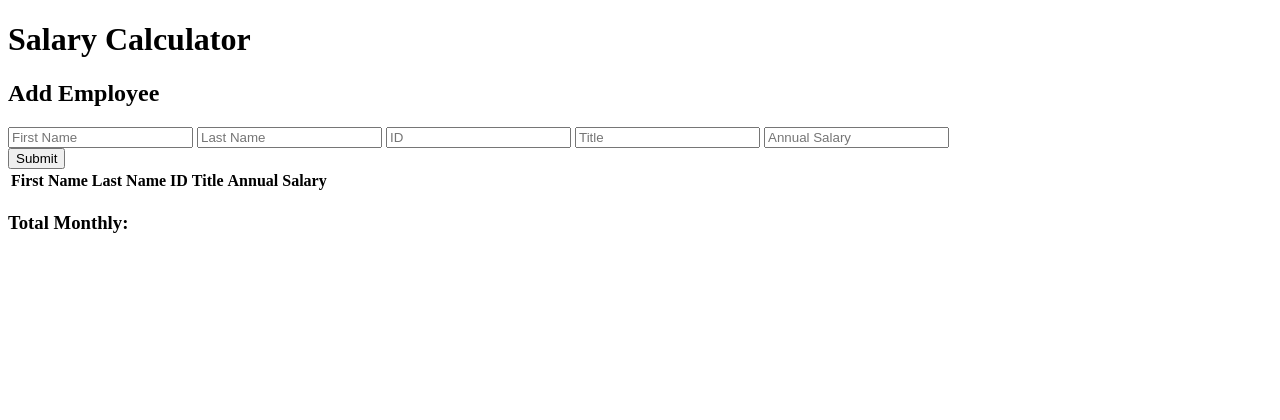
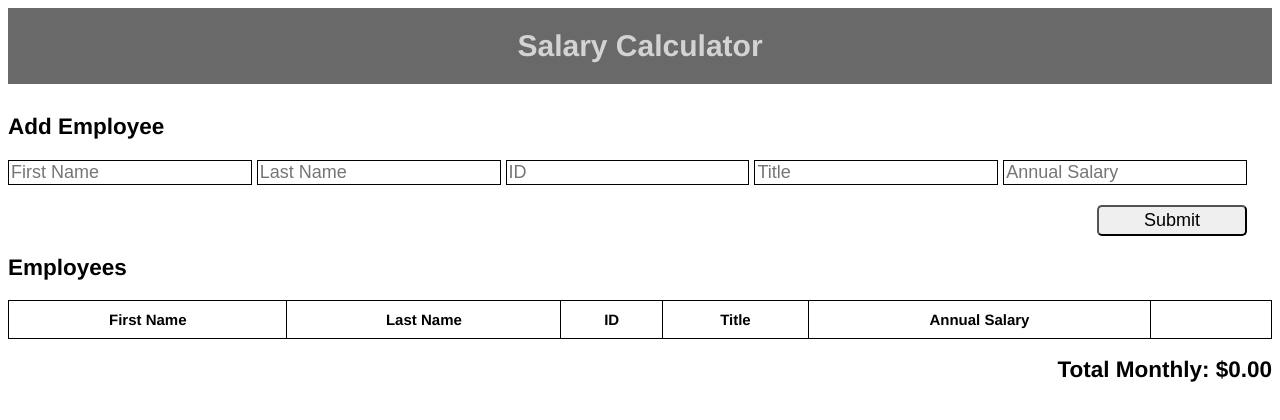
Before and after one commit to marc-mccarthy/jquery-salary-calculator, a plain HTML site: page index.html in a window 1280 px wide. Drawn offline with Linux system fonts and the light colour scheme.

Commit message:
Added css and redid table layout.

```diff
--- a/index.html
+++ b/index.html
@@ -10,33 +10,40 @@
     <title>JQuery Salaries Calculator</title>
 </head>
 <body>
-    <div id="titleDiv">
+    <div id="mainTitleDiv">
         <h1>Salary Calculator</h1>
     </div>
-    <div id="addEmployeeDiv">
-        <h2>Add Employee</h2>
+    <h2 id="addEmployeeTitle">Add Employee</h2>
+    <div id="addEmployeeInputDiv">
         <input type="text" id="firstNameInput" placeholder="First Name"/>
         <input type="text" id="lastNameInput" placeholder="Last Name"/>
-        <input type="text" id="idInput" placeholder="ID"/>
+        <input type="number" id="idInput" placeholder="ID"/>
         <input type="text" id="titleInput" placeholder="Title"/>
         <input type="number" id="annualSalaryInput" placeholder="Annual Salary"/>
+    </div>
     <div id="addEmployeeButtonDiv">
         <button id="addEmployeeButton">Submit</button>
     </div>
     </div>
     <div id="tableDiv">
+        <h2>Employees</h2>
         <table id="tableStart">
+            <thead id="tableHead">
                 <tr id="tableHeaders">
                     <th scope="col" id="firstNameCol">First Name</th>
                     <th scope="col" id="lastNameCol">Last Name</th>
                     <th scope="col" id="idCol">ID</th>
                     <th scope="col" id="titleCol">Title</th>
                     <th scope="col" id="annualSalaryCol">Annual Salary</th>
+                    <th id="extraHeader"></th>
                 </tr>
+            </thead>
+            <tbody id="tableBody">
+            </tbody>
         </table>
     </div>
     <div id="totalSalaryDiv">
-        <h3 id="totalSalaries">Total Monthly:</h3>
+        <h2 id="totalSalaries">Total Monthly: $0.00</h2>
     </div>
 </body>
 </html>
--- a/scripts/script.js
+++ b/scripts/script.js
@@ -31,9 +31,8 @@ function addEmployee() {
 }
 
 function assembleTable() {
-    let el = $('#tableStart');
+    let el = $('#tableBody');
     el.empty();
-    el.append(`<tr id="tableHeaders"><th scope="col" id="firstNameCol">First Name</th><th scope="col" id="lastNameCol">Last Name</th><th scope="col" id="idCol">ID</th><th scope="col" id="titleCol">Title</th><th scope="col" id="annualSalaryCol">Annual Salary<th></tr>`);
     for (i = 0; i < employees.length; i++) {
         el.append(`<tr class="employeeRow" id="index${i}"><td id="firstNameEmployee${i}">${employees[i].firstName}</td><td id="lastNameEmployee${i}">${employees[i].lastName}</td><td id="idEmployee${i}">${employees[i].id}</td><td id="titleEmployee${i}">${employees[i].title}</td><td id="annualSalaryEmployee${i}">$${employees[i].annualSalary}</td><td class="deleteEmployee"><button class="deleteButton" data-index="${i}">Delete</button></td></tr>`);
     }
@@ -54,7 +53,7 @@ function totalSalaries() {
 
 function emptyInputs() {
     $('#firstNameInput').val('');
-    $('#lastName').val('');
+    $('#lastNameInput').val('');
     $('#idInput').val('');
     $('#titleInput').val('');
     $('#annualSalaryInput').val('');
--- a/styles/style.css
+++ b/styles/style.css
@@ -0,0 +1,64 @@
+body {
+    font-family: Helvetica, sans-serif;
+    font-size: 15px;
+}
+
+#mainTitleDiv {
+    text-align: center;
+    background-color: dimgray;
+    color: lightgray;
+    padding: 1px;
+}
+
+#addEmployeeTitle {
+    margin: 30px 0px 0px 0px
+}
+
+#addEmployeeInputDiv {
+    display: flex;
+    justify-content: space-between;
+    flex-wrap: wrap;
+    margin: 0px 20px 0px 0px;
+}
+
+input {
+    flex-grow: 1;
+    margin: 20px 5px 20px 0px;
+    border: 1px solid black;
+    font-size: larger;
+}
+
+#addEmployeeButtonDiv {
+    text-align: right;
+    margin: 0px 25px 0px 0px;
+}
+
+#addEmployeeButton {
+    border-radius:5px;
+    padding: 3px;
+    min-width: 150px;
+    min-height: 30px;
+    font-size: larger;
+}
+
+table {
+    width: 100%;
+    border-collapse: collapse;
+}
+
+th, td {
+    border: 1px solid black;
+    padding: 10px;
+}
+
+#extraHeader {
+    width: 100px;
+}
+
+.deleteEmployee {
+    text-align: center;
+}
+
+#totalSalaryDiv {
+    text-align: right;
+}
```
Lines whose indentation alone changed are shown as unchanged.
